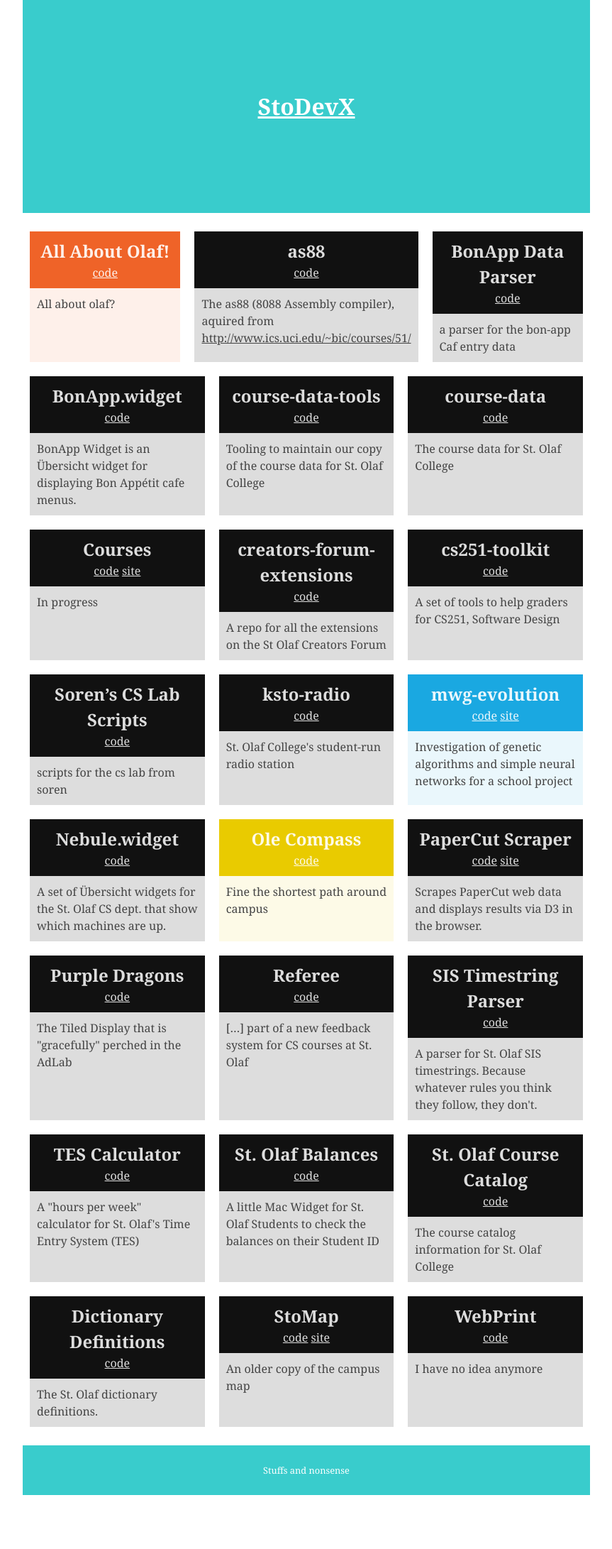
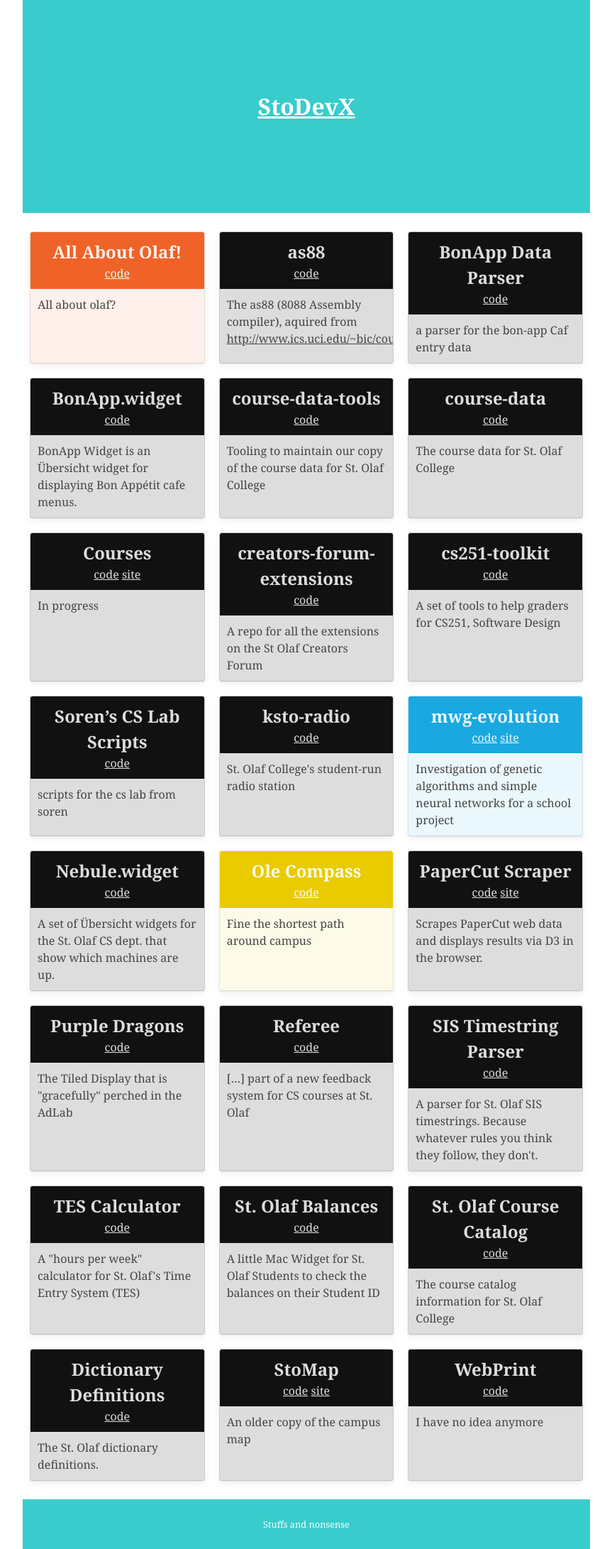
Before and after one commit to StoDevX/stodevx.github.io, a Jekyll site: the page built from index.html, in a window 1280 px wide. Shown: the whole page at 71% size, without its empty margins (208-1071 px from the left). Built offline with Jekyll 4.4.1, drawn with Linux system fonts in a browser that asks for light colours; before the commit the page ends 2106 px from its top, so only the background shows below that.

Commit message:
play with styles

```diff
--- a/css/main.css
+++ b/css/main.css
@@ -116,10 +116,29 @@
   --header-bg: var(--accent);
   --header-color: var(--bg);
   --padding: 10px;
+
+  overflow: hidden;
   flex: 1 1 200px;
   margin: 10px;
   background-color: var(--bg);
-  /*border: solid 5px var(--accent);*/
+  border: 1px solid rgba(0,0,0,0.075);
+  border-bottom-color: rgba(0,0,0,0.125);
+  border-radius: 4px;
+
+  box-shadow:
+    0px 1px 2px rgba(0, 0, 0, 0.05),
+    0px 5px 10px rgba(0, 0, 0, 0.05);
+
+  transition:
+    border-color 0.1s ease-in-out,
+    box-shadow 0.1s ease-in-out;
+}
+
+.box:hover {
+  border-color: rgba(0,0,0,0.1) rgba(0,0,0,0.1) rgba(0,0,0,0.15);
+  box-shadow:
+    0 1px 3px rgba(0,0,0,0.05),
+    0 8px 15px rgba(0,0,0,0.1);
 }
 
 .box header {
```
